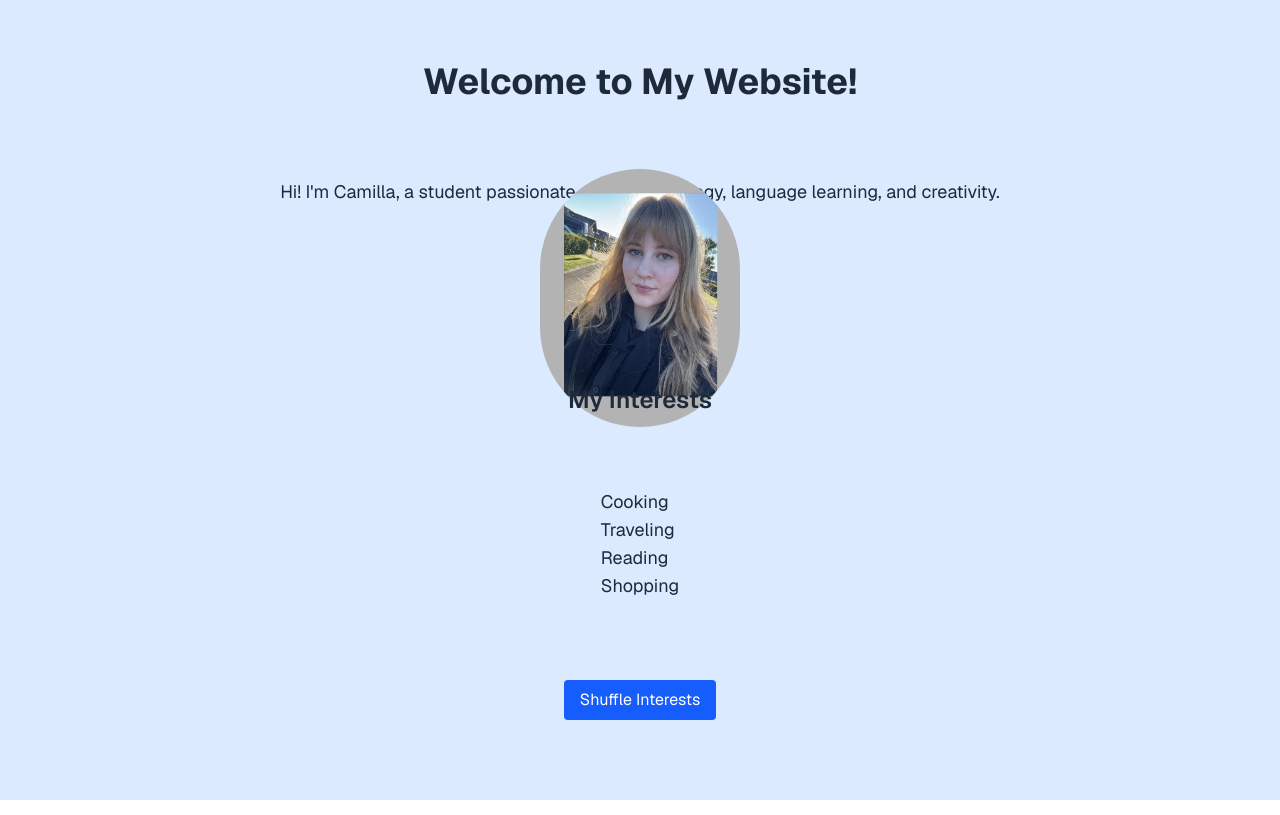
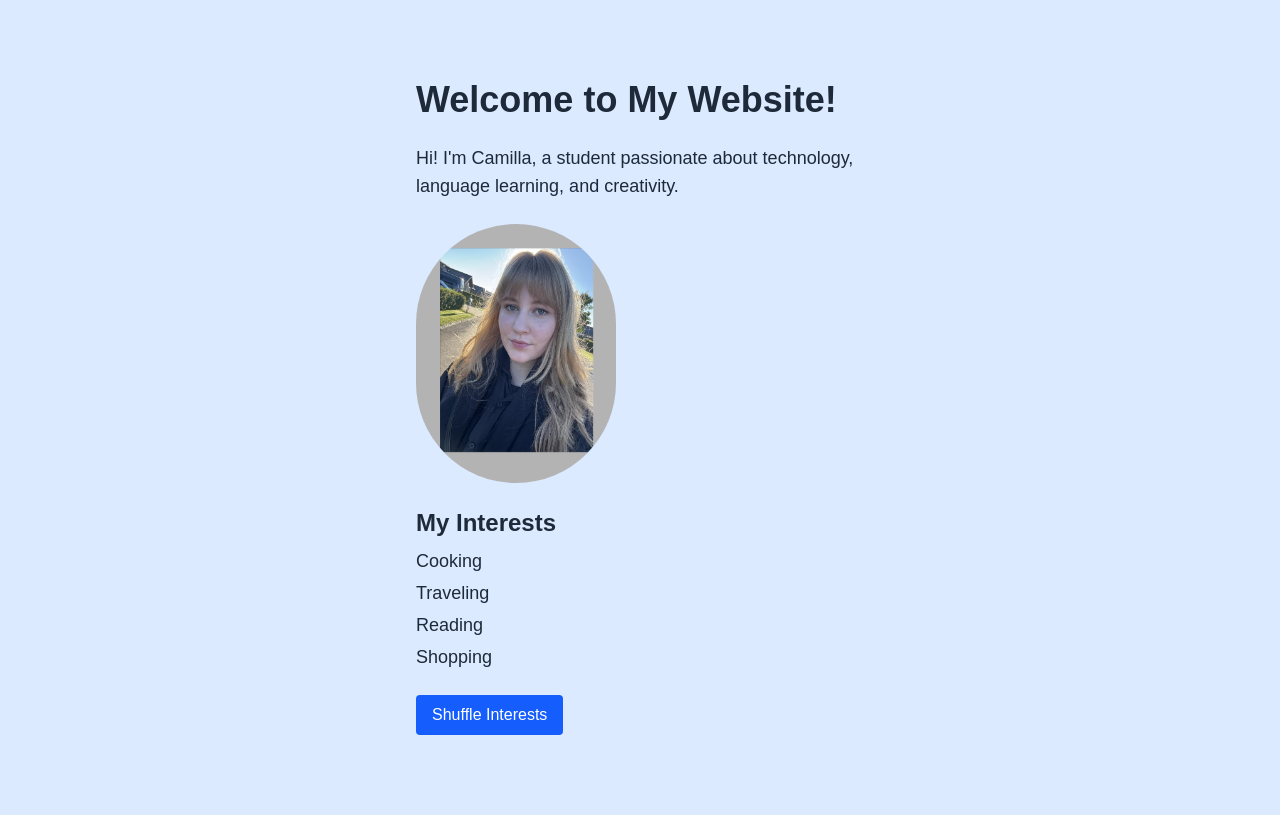
Before and after one commit to CamillaWL/css_480_landing_page, a Next.js app: page / in a window 1280 px wide. Built offline with nearby package versions, Linux system fonts and the light colour scheme.

Commit message:
page.tsx

```diff
--- a/app/page.tsx
+++ b/app/page.tsx
@@ -17,9 +17,11 @@ export default function Home() {
   };
 
   return (
-    <div className="bg-blue-100 text-gray-800 min-h-screen grid grid-rows-[20px_1fr_20px] items-center justify-items-center p-8 pb-20 gap-16 sm:p-20 font-[family-name:var(--font-geist-sans)]">
-      <h1 className="text-4xl font-bold mb-4">Welcome to My Website!</h1>
-      <p className="mb-4 text-lg">
+    <div className="bg-blue-100 text-gray-800 min-h-screen flex items-center justify-center p-8 sm:p-20">
+      <div className="flex flex-col items-center sm:items-start max-w-md w-full space-y-6 text-center sm:text-left">
+        <h1 className="text-4xl font-bold">Welcome to My Website!</h1>
+
+        <p className="text-lg">
           Hi! I'm Camilla, a student passionate about technology, language learning, and creativity.
         </p>
 
@@ -28,15 +30,17 @@ export default function Home() {
           alt="Profile Picture"
           width={200}
           height={200}
-        className="rounded-full mb-6"
+          className="rounded-full"
         />
 
+        <div>
           <h2 className="text-2xl font-semibold mb-2">My Interests</h2>
-      <ul className="mb-4">
+          <ul className="space-y-1">
             {interests.map((item, index) => (
               <li key={index} className="text-lg">{item}</li>
             ))}
           </ul>
+        </div>
 
         <button
           onClick={shuffleInterests}
@@ -45,5 +49,6 @@ export default function Home() {
           Shuffle Interests
         </button>
       </div>
+    </div>
   );
 }
```
Lines whose indentation alone changed are shown as unchanged.
